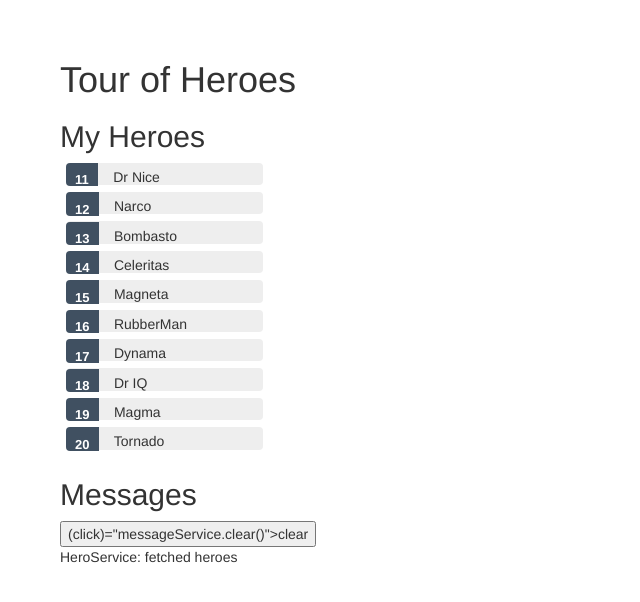
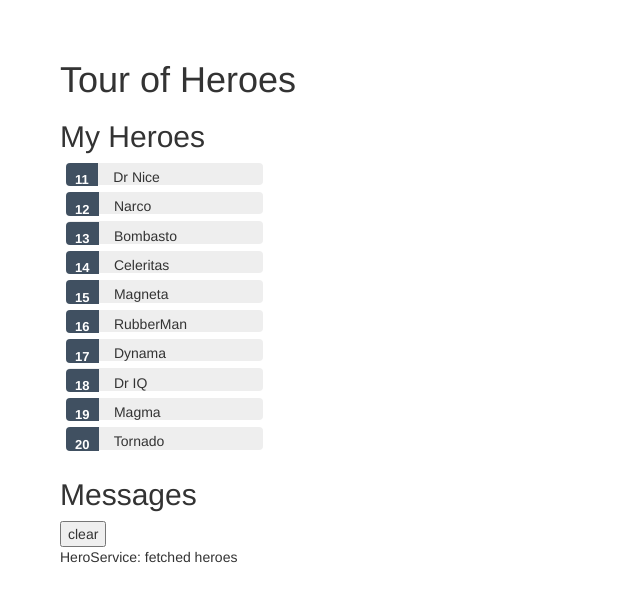
Before and after one commit to FredKF/angular-tour-of-heroes, an Angular app: page / in a window 1280 px wide. Shown: the top 602 px of the page, without its empty margins (0-640 px from the left). Built offline with nearby package versions, Linux system fonts and the light colour scheme.

Commit message:
Message and hero services

```diff
--- a/src/app/hero.service.ts
+++ b/src/app/hero.service.ts
@@ -11,11 +11,10 @@ export class HeroService {
 
   constructor( private messageService: MessageService) { }
 
-  //of(HEROES) returns an Observable<Hero[]> that emits a single value, the array of mock heroes.
   getHeroes(): Observable<Hero[]> {
   // TODO: send the message _after_ fetching the heroes
     this.messageService.add('HeroService: fetched heroes');
+    //of(HEROES) returns an Observable<Hero[]> that emits a single value, the array of mock heroes.
     return of(HEROES);
   }
-
 }
--- a/src/app/message.service.ts
+++ b/src/app/message.service.ts
@@ -1,5 +1,6 @@
 import { Injectable } from '@angular/core';
-
+/*  To make sure that the HeroService can provide this service, register it with the injector,
+which is the object that is responsible for choosing and injecting the provider where the app requires it.*/
 @Injectable({
   providedIn: 'root'
 })
--- a/src/app/messages/messages.component.html
+++ b/src/app/messages/messages.component.html
@@ -1,8 +1,7 @@
 <div *ngIf="messageService.messages.length">
   <h2>Messages</h2>
-  <button class="clear">
-    (click)="messageService.clear()">clear
-  </button>
+  <button class="clear"
+    (click)="messageService.clear()">clear</button>
   <div *ngFor='let message of messageService.messages'>{{message}}
   </div>
 </div>
```
